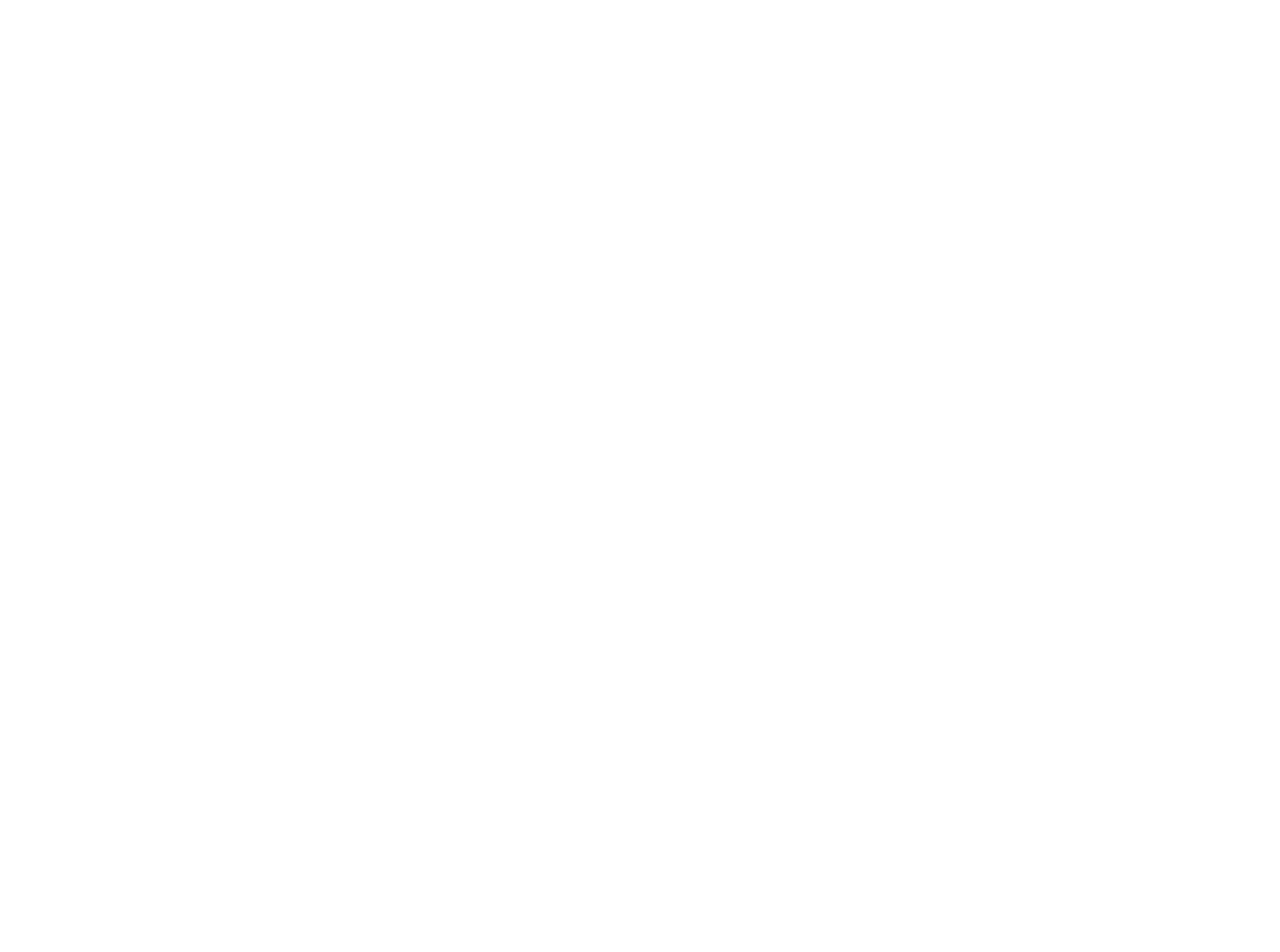
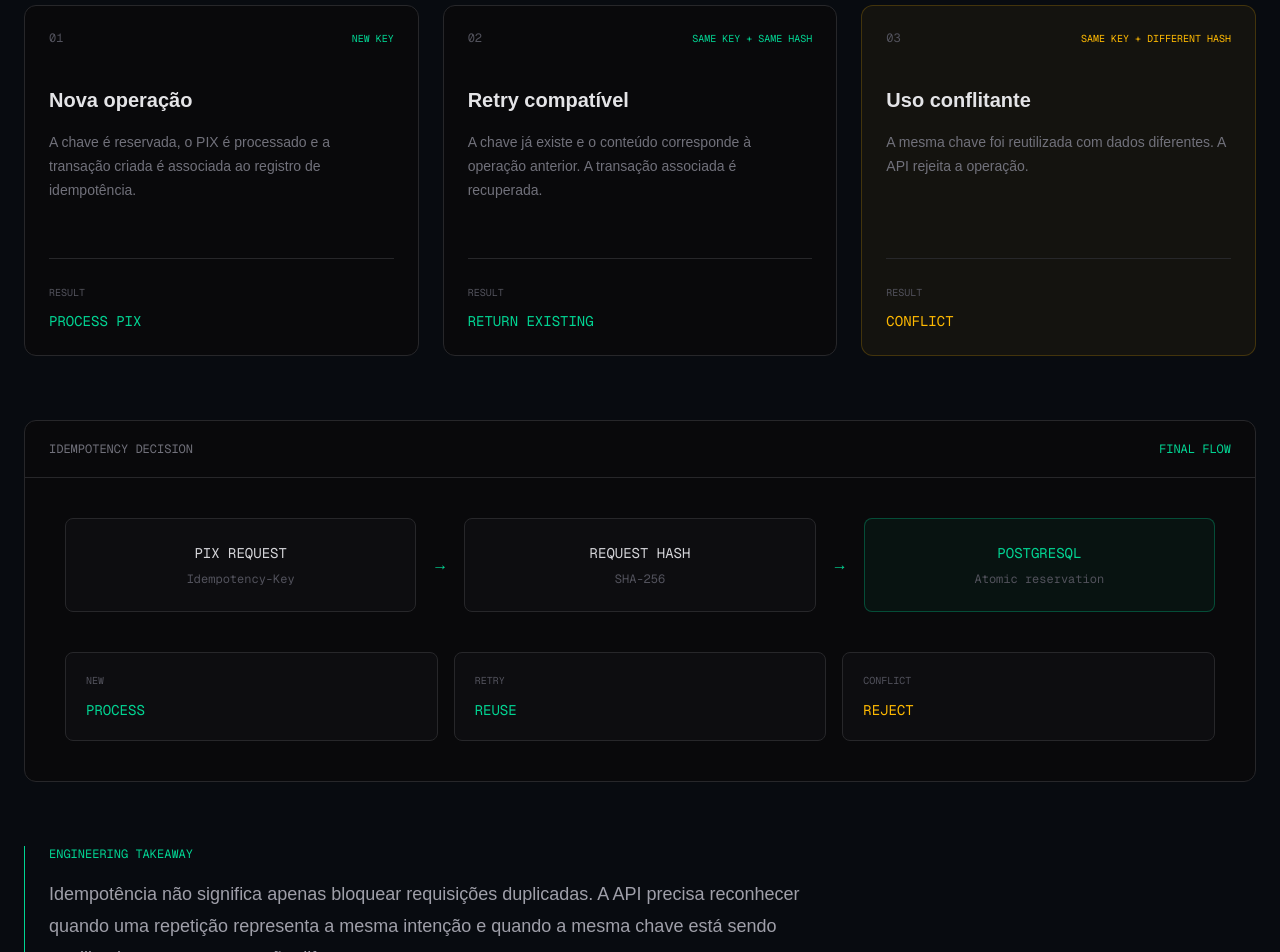
Before and after one commit to Dev-Leonardo-Costa/leonardo-costa-portfolio, a Next.js app: page /lab/pix-idempotency in a window 1280 px wide. Shown: the part 4640-5592 px from the top of the page. Before the commit the page ends 4420 px from the top, so only its background shows below. Built offline with nearby package versions, Linux system fonts and the light colour scheme.

Commit message:
feat: resultado da solução para requisição repetidas

```diff
--- a/src/app/lab/pix-idempotency/page.tsx
+++ b/src/app/lab/pix-idempotency/page.tsx
@@ -327,14 +327,11 @@
     idempotency_key,
     request_hash,
     created_at
-                                        )
-                                        VALUES (
+) VALUES (
     :idempotencyKey,
     :requestHash,
     CURRENT_TIMESTAMP
-                                        )
-                                        ON CONFLICT (idempotency_key)
-                                        DO NOTHING;`}
+) ON CONFLICT (idempotency_key) DO NOTHING;`}
                                 </code>
                             </pre>
 
@@ -349,6 +346,146 @@
                             </div>
 
                         </div>
+
+                    </div>
+
+                </div>
+            </section>
+
+            {/* RESULT */}
+            <section className="border-t border-zinc-900">
+                <div className="mx-auto max-w-7xl px-6 py-28">
+
+                    <div className="grid gap-10 lg:grid-cols-2">
+
+                        <div>
+                            <p className="font-mono text-sm text-emerald-400">
+                                05 / RESULT
+                            </p>
+
+                            <h2 className="mt-5 text-4xl font-bold tracking-tight">
+                                O mesmo retry não precisa
+                                <br />
+                                virar uma nova transação.
+                            </h2>
+                        </div>
+
+                        <p className="max-w-xl leading-8 text-zinc-500">
+                            A combinação entre Idempotency-Key, request hash e
+                            restrição de unicidade permite distinguir uma nova
+                            operação de uma tentativa repetida.
+                        </p>
+
+                    </div>
+
+                    {/* SCENARIOS */}
+                    <div className="mt-16 grid gap-6 lg:grid-cols-3">
+
+                        <ResultScenario
+                            number="01"
+                            label="NEW KEY"
+                            title="Nova operação"
+                            description="A chave é reservada, o PIX é processado e a transação criada é associada ao registro de idempotência."
+                            result="PROCESS PIX"
+                        />
+
+                        <ResultScenario
+                            number="02"
+                            label="SAME KEY + SAME HASH"
+                            title="Retry compatível"
+                            description="A chave já existe e o conteúdo corresponde à operação anterior. A transação associada é recuperada."
+                            result="RETURN EXISTING"
+                        />
+
+                        <ResultScenario
+                            number="03"
+                            label="SAME KEY + DIFFERENT HASH"
+                            title="Uso conflitante"
+                            description="A mesma chave foi reutilizada com dados diferentes. A API rejeita a operação."
+                            result="CONFLICT"
+                            warning
+                        />
+
+                    </div>
+
+                    {/* FINAL FLOW */}
+                    <div className="mt-16 overflow-hidden rounded-xl border border-zinc-800 bg-zinc-950">
+
+                        <div className="flex items-center justify-between border-b border-zinc-800 px-6 py-5">
+
+                            <span className="font-mono text-xs text-zinc-500">
+                                IDEMPOTENCY DECISION
+                            </span>
+
+                            <span className="font-mono text-xs text-emerald-400">
+                                FINAL FLOW
+                            </span>
+
+                        </div>
+
+                        <div className="p-6 sm:p-10">
+
+                            <div className="grid items-center gap-4 lg:grid-cols-[1fr_auto_1fr_auto_1fr]">
+
+                                <FinalNode
+                                    title="PIX REQUEST"
+                                    subtitle="Idempotency-Key"
+                                />
+
+                                <FinalArrow />
+
+                                <FinalNode
+                                    title="REQUEST HASH"
+                                    subtitle="SHA-256"
+                                />
+
+                                <FinalArrow />
+
+                                <FinalNode
+                                    title="POSTGRESQL"
+                                    subtitle="Atomic reservation"
+                                    active
+                                />
+
+                            </div>
+
+                            <div className="mt-10 grid gap-4 md:grid-cols-3">
+
+                                <FinalResult
+                                    title="NEW"
+                                    value="PROCESS"
+                                />
+
+                                <FinalResult
+                                    title="RETRY"
+                                    value="REUSE"
+                                />
+
+                                <FinalResult
+                                    title="CONFLICT"
+                                    value="REJECT"
+                                    warning
+                                />
+
+                            </div>
+
+                        </div>
+
+                    </div>
+
+                    {/* TAKEAWAY */}
+                    <div className="mt-16 border-l border-emerald-400 pl-6">
+
+                        <p className="font-mono text-xs text-emerald-400">
+                            ENGINEERING TAKEAWAY
+                        </p>
+
+                        <p className="mt-4 max-w-3xl text-lg leading-8 text-zinc-400">
+                            Idempotência não significa apenas bloquear requisições
+                            duplicadas. A API precisa reconhecer quando uma repetição
+                            representa a mesma intenção e quando a mesma chave está
+                            sendo reutilizada para uma operação diferente.
+                        </p>
 
                     </div>
 
@@ -673,8 +810,7 @@
         <div className="flex gap-5 rounded-lg border border-zinc-800 bg-zinc-950 p-5">
 
             <div
-        className={`flex h-10 w-10 shrink-0 items-center justify-center rounded font-mono text-sm ${
-          warning
+                className={`flex h-10 w-10 shrink-0 items-center justify-center rounded font-mono text-sm ${warning
                     ? "bg-amber-400/10 text-amber-400"
                     : "bg-emerald-400/10 text-emerald-400"
                     }`}
@@ -695,3 +831,141 @@
         </div>
     );
 }
+
+function ResultScenario({
+    number,
+    label,
+    title,
+    description,
+    result,
+    warning = false,
+}: {
+    number: string;
+    label: string;
+    title: string;
+    description: string;
+    result: string;
+    warning?: boolean;
+}) {
+    return (
+        <div
+            className={`rounded-xl border p-6 ${warning
+                    ? "border-amber-400/20 bg-amber-400/5"
+                    : "border-zinc-800 bg-zinc-950"
+                }`}
+        >
+            <div className="flex items-center justify-between">
+
+                <span className="font-mono text-xs text-zinc-600">
+                    {number}
+                </span>
+
+                <span
+                    className={`font-mono text-[10px] ${warning
+                            ? "text-amber-400"
+                            : "text-emerald-400"
+                        }`}
+                >
+                    {label}
+                </span>
+
+            </div>
+
+            <h3 className="mt-10 text-xl font-semibold text-zinc-200">
+                {title}
+            </h3>
+
+            <p className="mt-4 min-h-24 text-sm leading-6 text-zinc-500">
+                {description}
+            </p>
+
+            <div className="mt-8 border-t border-zinc-800 pt-5">
+
+                <span className="font-mono text-[10px] text-zinc-600">
+                    RESULT
+                </span>
+
+                <p
+                    className={`mt-2 font-mono text-sm ${warning
+                            ? "text-amber-400"
+                            : "text-emerald-400"
+                        }`}
+                >
+                    {result}
+                </p>
+
+            </div>
+
+        </div>
+    );
+}
+
+function FinalNode({
+    title,
+    subtitle,
+    active = false,
+}: {
+    title: string;
+    subtitle: string;
+    active?: boolean;
+}) {
+    return (
+        <div
+            className={`rounded-lg border p-6 text-center ${active
+                    ? "border-emerald-400/30 bg-emerald-400/5"
+                    : "border-zinc-800 bg-zinc-900/30"
+                }`}
+        >
+            <p
+                className={`font-mono text-sm ${active
+                        ? "text-emerald-400"
+                        : "text-zinc-300"
+                    }`}
+            >
+                {title}
+            </p>
+
+            <p className="mt-2 font-mono text-xs text-zinc-600">
+                {subtitle}
+            </p>
+
+        </div>
+    );
+}
+
+function FinalArrow() {
+    return (
+        <div className="text-center font-mono text-emerald-400">
+            →
+        </div>
+    );
+}
+
+function FinalResult({
+    title,
+    value,
+    warning = false,
+}: {
+    title: string;
+    value: string;
+    warning?: boolean;
+}) {
+    return (
+        <div className="rounded-lg border border-zinc-800 bg-zinc-900/30 p-5">
+
+            <p className="font-mono text-[10px] text-zinc-600">
+                {title}
+            </p>
+
+            <p
+                className={`mt-3 font-mono text-sm ${warning
+                        ? "text-amber-400"
+                        : "text-emerald-400"
+                    }`}
+            >
+                {value}
+            </p>
+
+        </div>
+    );
+}
```
Lines whose indentation alone changed are shown as unchanged.
